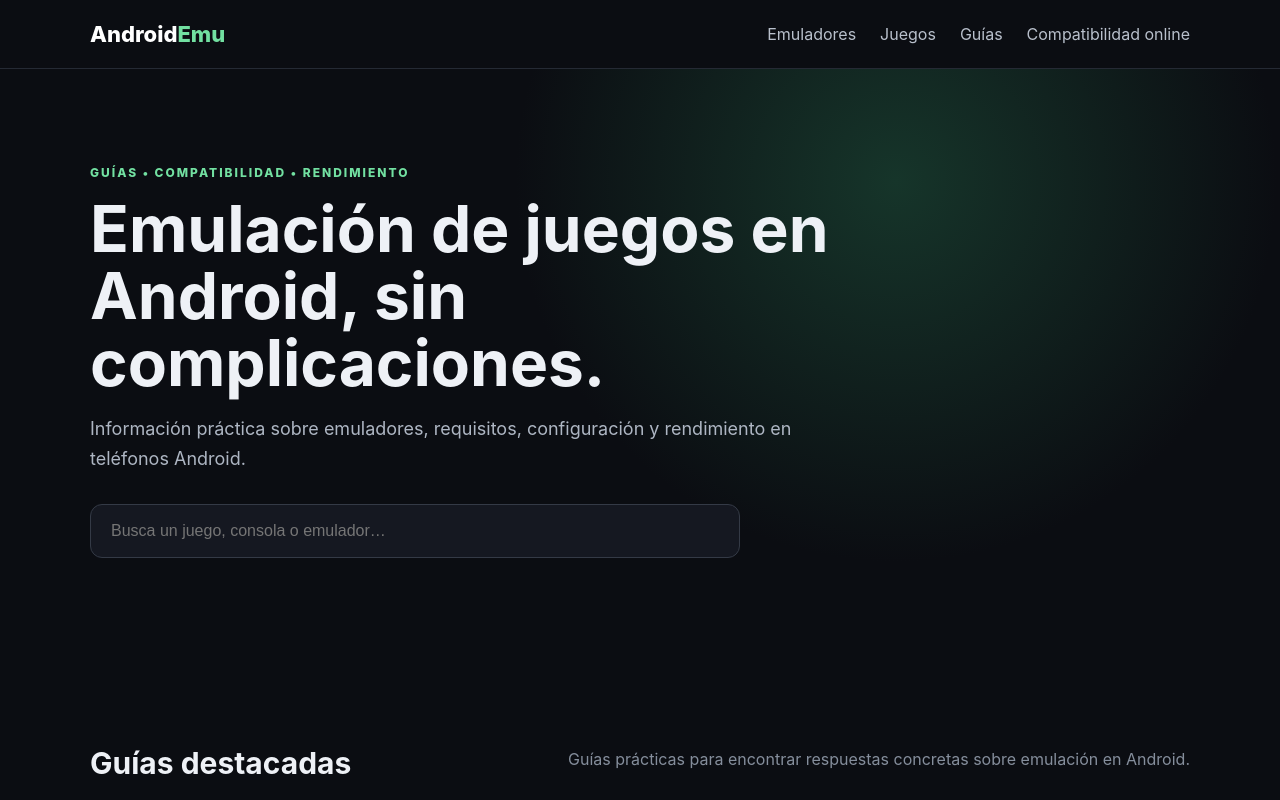
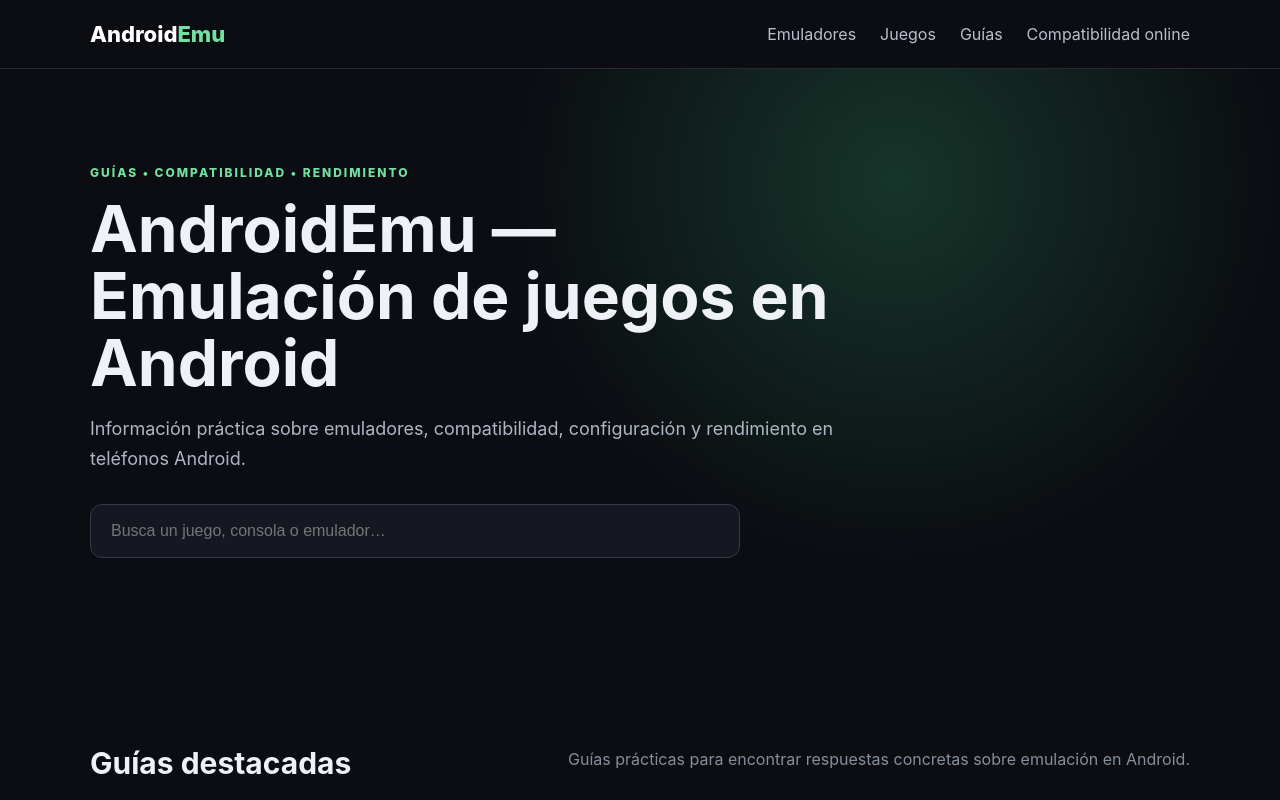
Before and after one commit to indmaxog-cyber/androidemu, a plain HTML site: page index.html in a window 1280 px wide. Shown: the top 800 px of the page. Drawn offline with Linux system fonts and the light colour scheme.

Commit message:
Add files via upload

```diff
--- a/index.html
+++ b/index.html
@@ -23,8 +23,8 @@
 <section class="hero">
   <div class="wrap">
     <p class="eyebrow">GUÍAS • COMPATIBILIDAD • RENDIMIENTO</p>
-    <h1>Emulación de juegos en Android, sin complicaciones.</h1>
-    <p class="lead">Información práctica sobre emuladores, requisitos, configuración y rendimiento en teléfonos Android.</p>
+    <h1>AndroidEmu — Emulación de juegos en Android</h1>
+    <p class="lead">Información práctica sobre emuladores, compatibilidad, configuración y rendimiento en teléfonos Android.</p>
     <div class="search">
       <input id="search" type="search" placeholder="Busca un juego, consola o emulador…" aria-label="Buscar">
     </div>
```
